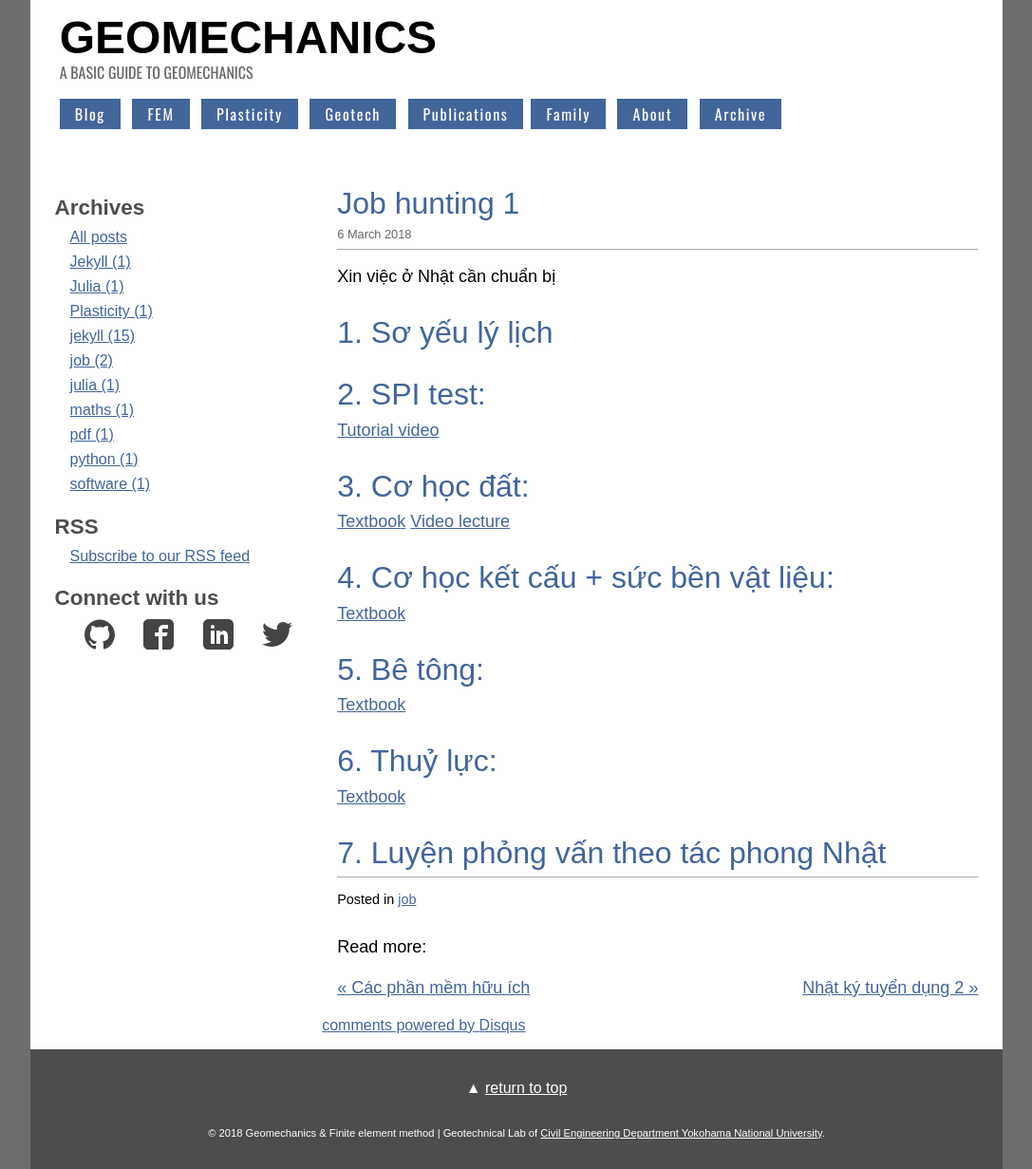
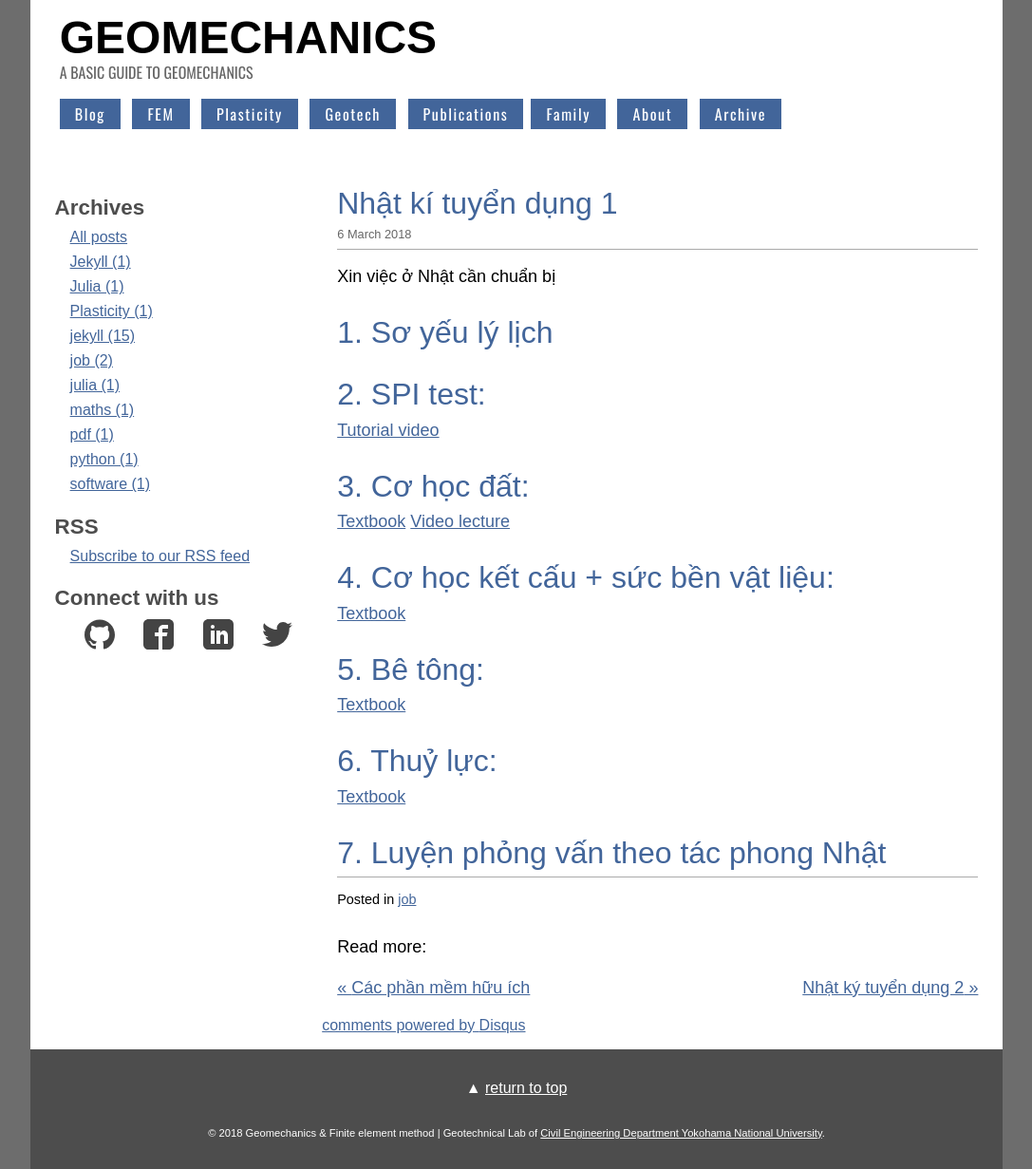
Before and after one commit to quangvunp/geomechanics, a Jekyll site: the page built from _posts/2018-03-06-job-hunting1.md, in a window 1280 px wide. Shown: the whole page at 95% size, without its empty margins (96-1183 px from the left). Built offline with Jekyll 4.4.1, drawn with Linux system fonts in a browser that asks for light colours; comment, search, counter and statistics services are not loaded.

Commit message:
Update and rename 2018-03-06-job-hunting_1.md to 2018-03-06-job-hunting1.md

```diff
--- a/_posts/2018-03-06-job-hunting_1.md
+++ b/_posts/2018-03-06-job-hunting1.md
@@ -1,6 +1,6 @@
 ---
 layout: post
-title:  "Job hunting 1"
+title:  "Nhật kí tuyển dụng 1"
 date:   2018-03-06
 tags: [job]
 ---
```
